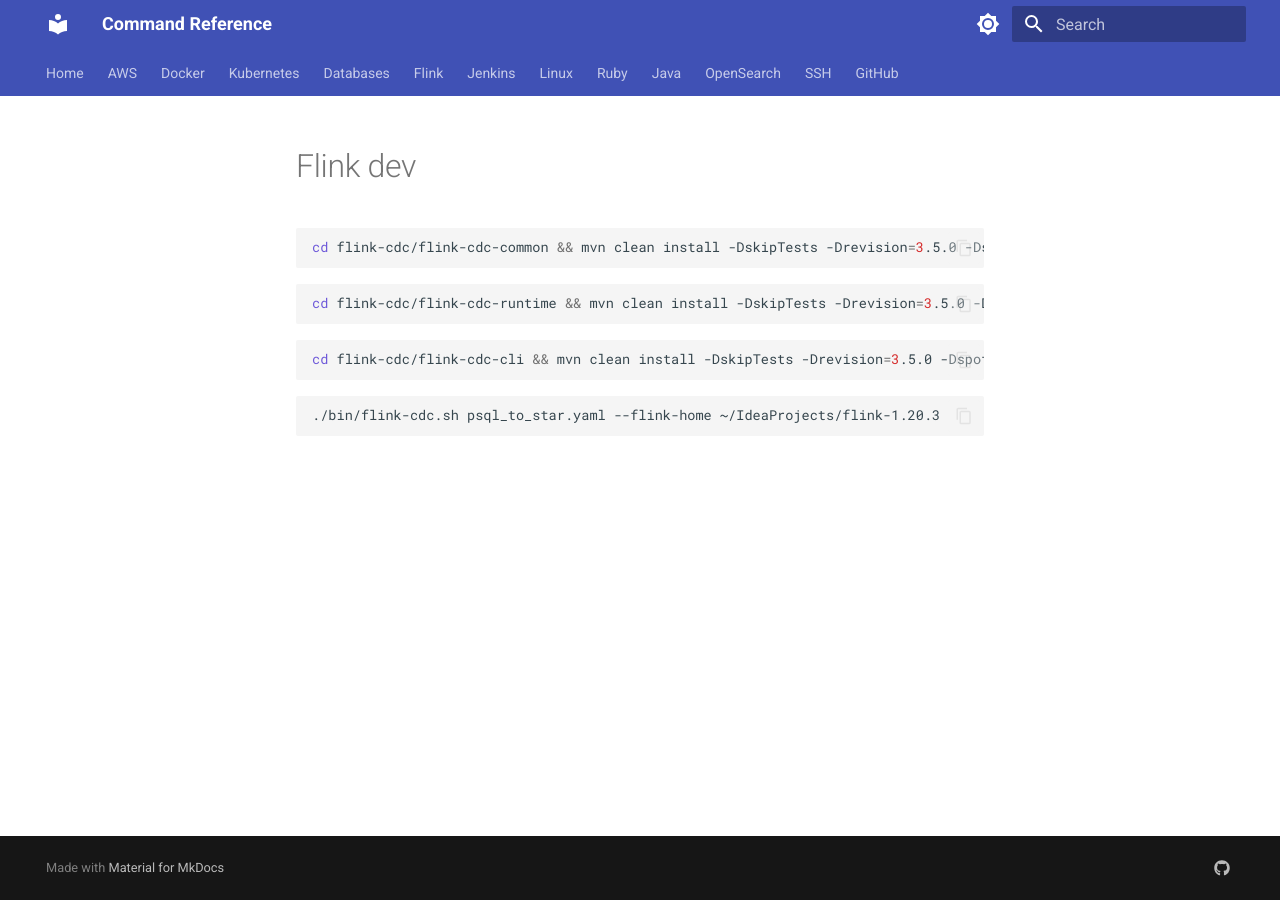
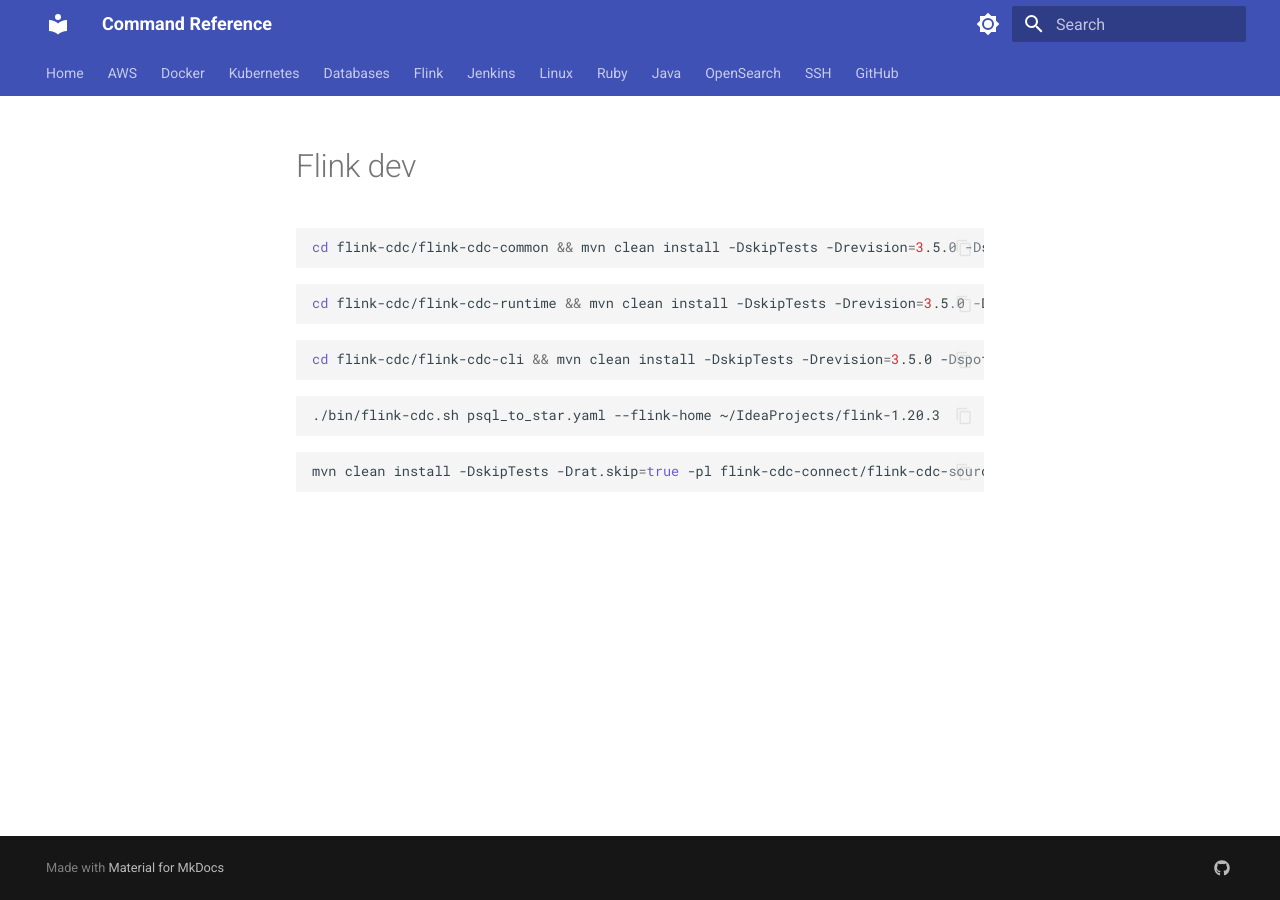
Before and after one commit to Fluder-Paradyne/cmds, an MkDocs documentation site: the page built from docs/flink/flink-dev.md, in a window 1280 px wide. Built offline with MkDocs 1.6.1 and Material for MkDocs 9.7.7, drawn with Linux system fonts in a browser that asks for light colours.

Commit message:
Update flink-dev.md with build command
Add Maven command for building Flink CDC connectors

````diff
--- a/docs/flink/flink-dev.md
+++ b/docs/flink/flink-dev.md
@@ -13,3 +13,7 @@
 ```shell
 ./bin/flink-cdc.sh psql_to_star.yaml --flink-home ~/IdeaProjects/flink-1.20.3
 ```
+
+```shell
+mvn clean install -DskipTests -Drat.skip=true -pl flink-cdc-connect/flink-cdc-source-connectors/flink-connector-debezium,flink-cdc-connect/flink-cdc-pipeline-connectors/flink-cdc-pipeline-connector-postgres -am
+```
````
